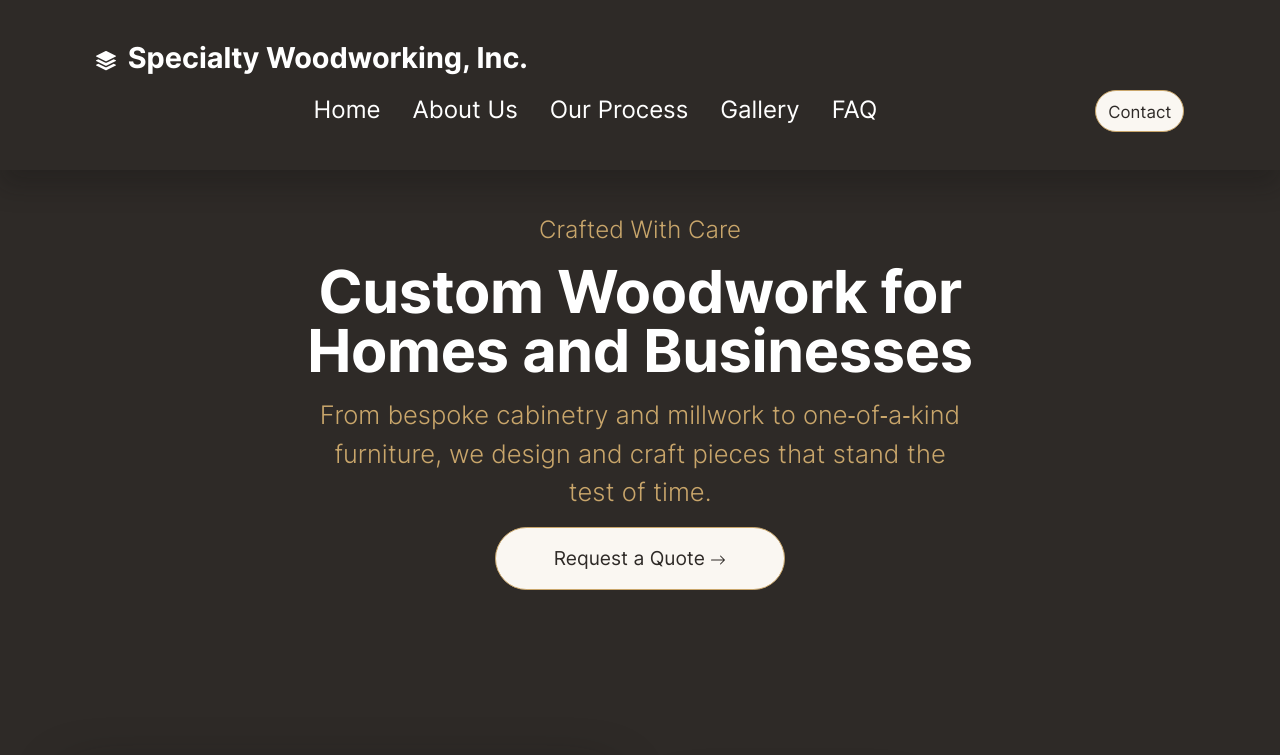
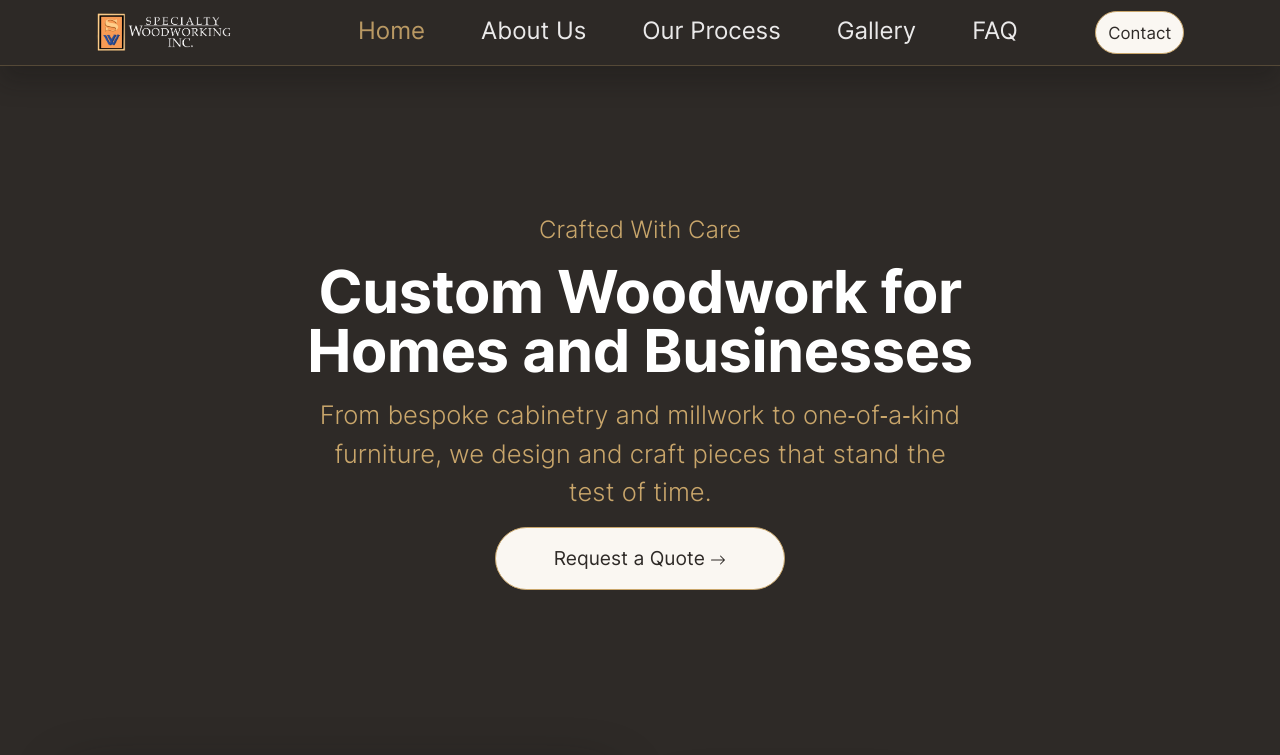
Before and after one commit to mackupllc/specialtywoodworking, a plain HTML site: page index.html in a window 1280 px wide. Shown: the top 755 px of the page. Drawn offline with Linux system fonts and the light colour scheme.

Commit message:
Header cleanup: replace text brand with logo, refine navbar typography and spacing

```diff
--- a/css/custom.css
+++ b/css/custom.css
@@ -45,3 +45,25 @@
 
 /* Utility: subtle gold borders */
 .border-secondary { border-color: rgba(201, 166, 107, 0.35) !important; }
+
+/* Header refinements */
+.navbar {
+  padding-top: 0.5rem;
+  padding-bottom: 0.5rem;
+  background-color: rgba(46, 42, 39, 0.9) !important; /* subtle translucency */
+  backdrop-filter: saturate(120%) blur(6px);
+  border-bottom: 1px solid rgba(201, 166, 107, 0.25);
+}
+.brand-logo {
+  height: 40px;
+  width: auto;
+  display: block;
+}
+.navbar .nav-link {
+  font-weight: 400;
+  font-size: 1.05rem;
+  padding: 0.25rem 0.75rem;
+  opacity: 0.9;
+}
+.navbar .nav-link:hover { opacity: 1; }
+.navbar .nav-link.active { color: var(--brand-accent) !important; }
--- a/index.html
+++ b/index.html
@@ -69,13 +69,9 @@
 
     <nav id="navScroll" class="navbar navbar-dark bg-black fixed-top px-vw-5" tabindex="0">
   <div class="container">
-    <a class="navbar-brand pe-md-4 fs-4 col-12 col-md-auto text-center" href="index.html">
-  <svg xmlns="http://www.w3.org/2000/svg" width="20" height="20" fill="currentColor" class="bi bi-stack" viewBox="0 0 16 16">
-    <path d="m14.12 10.163 1.715.858c.22.11.22.424 0 .534L8.267 15.34a.598.598 0 0 1-.534 0L.165 11.555a.299.299 0 0 1 0-.534l1.716-.858 5.317 2.659c.505.252 1.1.252 1.604 0l5.317-2.66zM7.733.063a.598.598 0 0 1 .534 0l7.568 3.784a.3.3 0 0 1 0 .535L8.267 8.165a.598.598 0 0 1-.534 0L.165 4.382a.299.299 0 0 1 0-.535L7.733.063z"/>
-    <path d="m14.12 6.576 1.715.858c.22.11.22.424 0 .534l-7.568 3.784a.598.598 0 0 1-.534 0L.165 7.968a.299.299 0 0 1 0-.534l1.716-.858 5.317 2.659c.505.252 1.1.252 1.604 0l5.317-2.659z"/>
-  </svg>
-  <span class="ms-md-1 mt-1 fw-bolder me-md-5">Specialty Woodworking, Inc.</span>
-</a>
+    <a class="navbar-brand pe-md-4 col-12 col-md-auto text-center" href="index.html">
+      <img src="img/Specialty Woodworking Logo.webp" alt="Specialty Woodworking, Inc." class="brand-logo" />
+    </a>
 
       <ul class="navbar-nav mx-auto mb-2 mb-lg-0 list-group list-group-horizontal">
       <li class="nav-item">
```
Also changed, not shown: about.html (+2 -3 lines), contact.html (+2 -3 lines), faq.html (+2 -3 lines), gallery.html (+2 -3 lines), process.html (+2 -3 lines), img/Specialty Woodworking Logo.webp (added), 1 other file.
